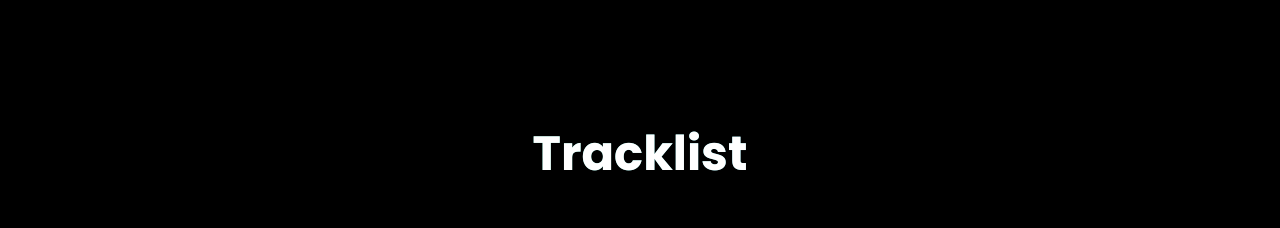
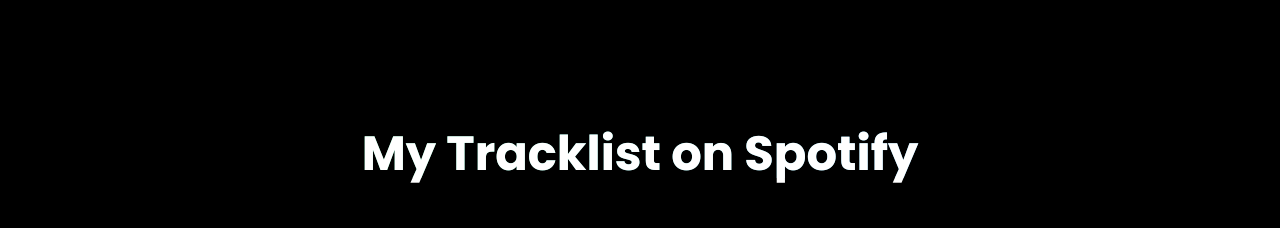
Before and after one commit to theworkguy/bruklin, a React (Vite) app: page / in a window 1280 px wide. Shown: the part 1980-2208 px from the top of the page. Built offline with nearby package versions, Linux system fonts and the light colour scheme.

Commit message:
Update tracklist heading text

```diff
--- a/src/components/home/TracklistSection.tsx
+++ b/src/components/home/TracklistSection.tsx
@@ -22,7 +22,7 @@ const TracklistSection: React.FC = () => {
         <div className="text-center mb-16">
           <h2 className="text-4xl md:text-5xl font-bold text-white mb-6
                        bg-gradient-to-r from-green-400 to-blue-400 bg-clip-text text-transparent">
-            Tracklist
+            My Tracklist on Spotify
           </h2>
         </div>
 
```
